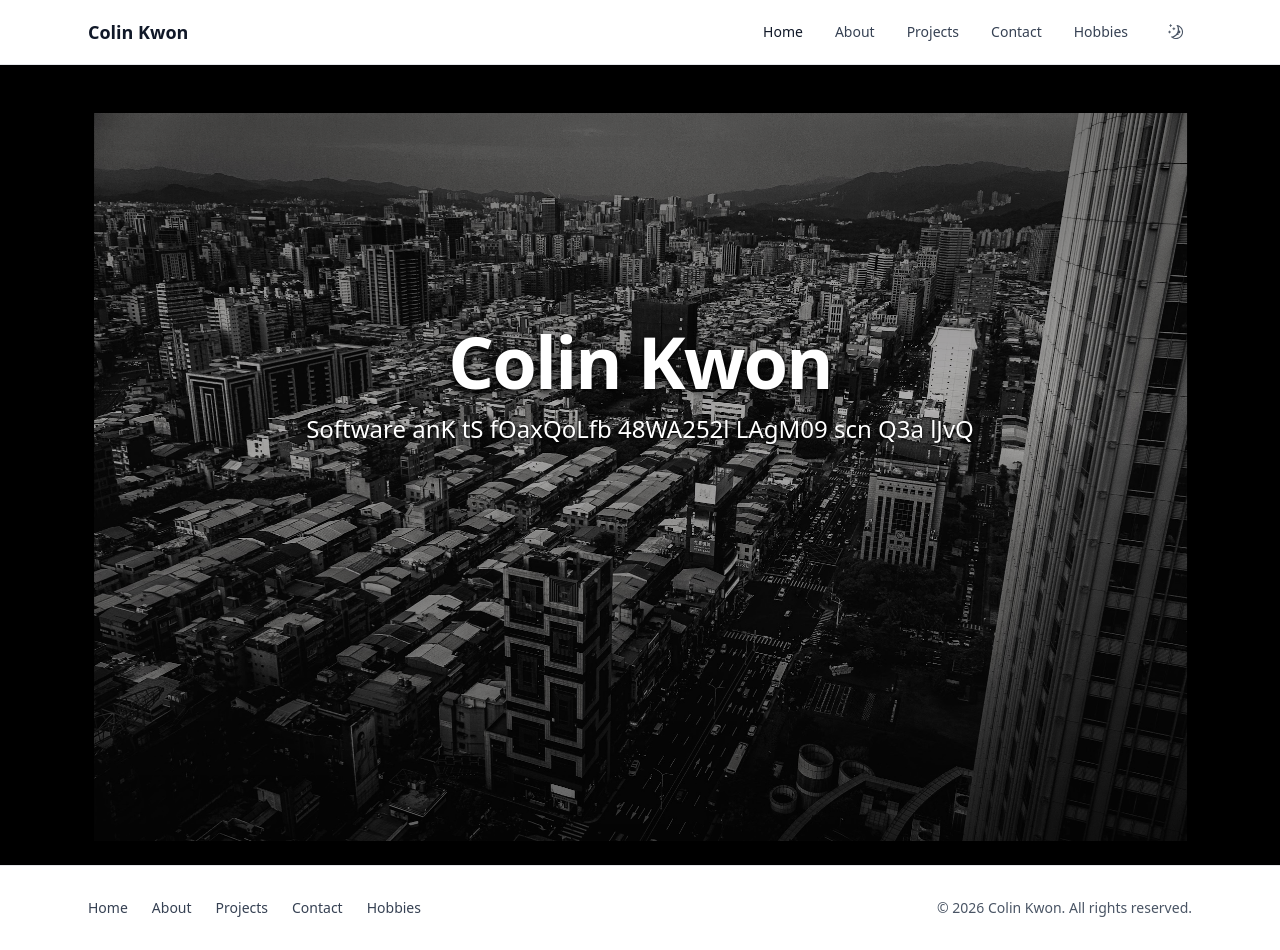
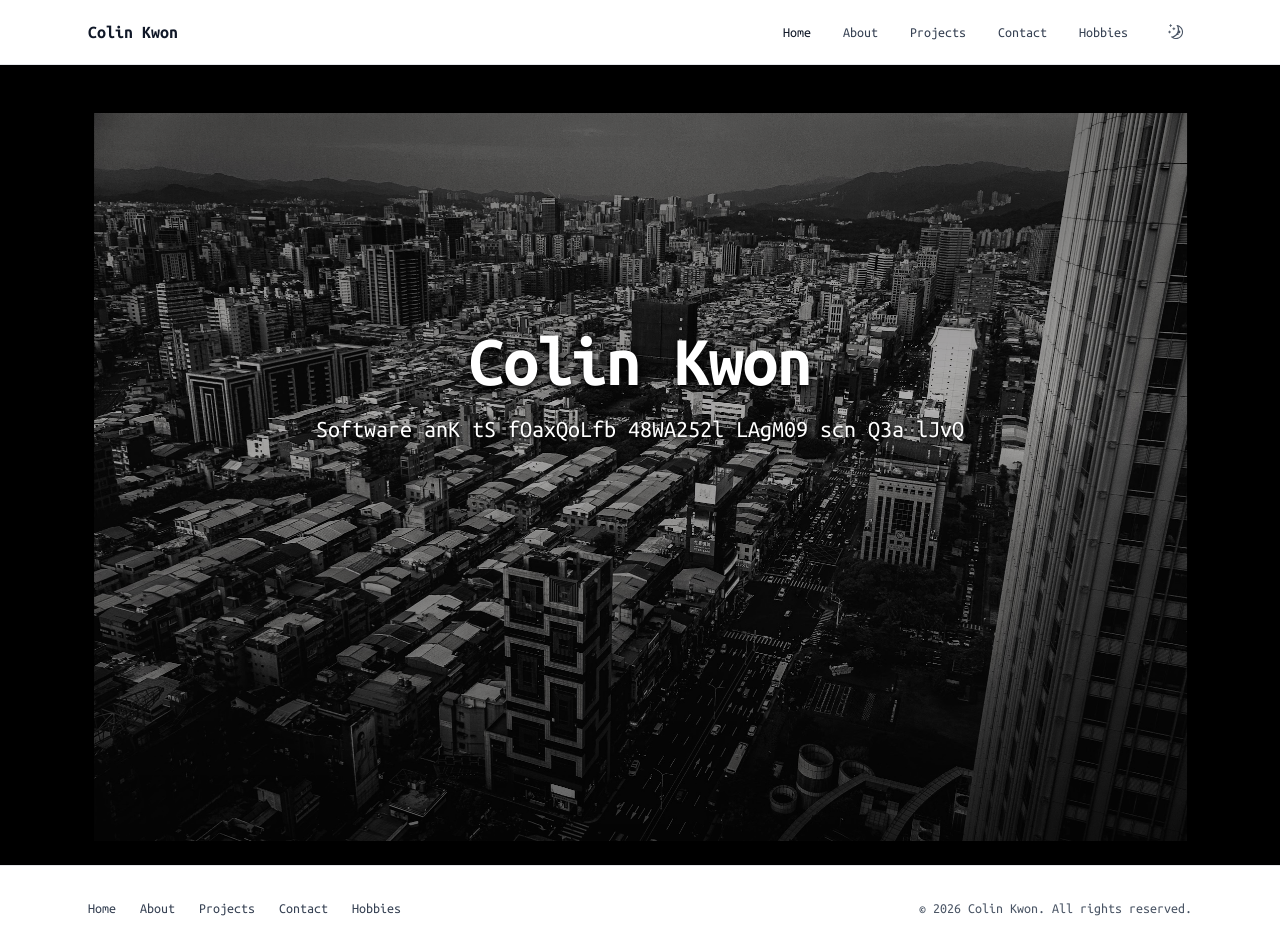
Before and after one commit to Cobby914/Personal_Website, a Next.js app: page / in a window 1280 px wide. Built offline with nearby package versions, Linux system fonts and the light colour scheme.

Commit message:
updated fonts

```diff
--- a/app/layout.js
+++ b/app/layout.js
@@ -1,7 +1,13 @@
+import { Ubuntu_Mono } from "next/font/google";
 import "./globals.css";
 import ThemeProvider from "@/components/ui/ThemeProvider/ThemeProvider";
 import Navbar from "@/components/ui/Navbar/Navbar";
 import Footer from "@/components/ui/Footer/Footer";
+
+const ubuntuMono = Ubuntu_Mono({
+  subsets: ["latin"],
+  weight: ["400", "700"],
+});
 
 export const metadata = {
   title: "Colin Kwon",
@@ -11,7 +17,7 @@ export const metadata = {
 export default function RootLayout({ children }) {
   return (
     <html lang="en" suppressHydrationWarning className="w-full">
-      <body className="min-h-screen w-full flex flex-col bg-white dark:bg-gray-950 text-gray-900 dark:text-gray-100">
+      <body className={`min-h-screen w-full flex flex-col bg-white dark:bg-gray-950 text-gray-900 dark:text-gray-100 ${ubuntuMono.className}`}>
         <ThemeProvider>
           <Navbar />
           <div className="flex-1 w-full min-w-0">{children}</div>
```
